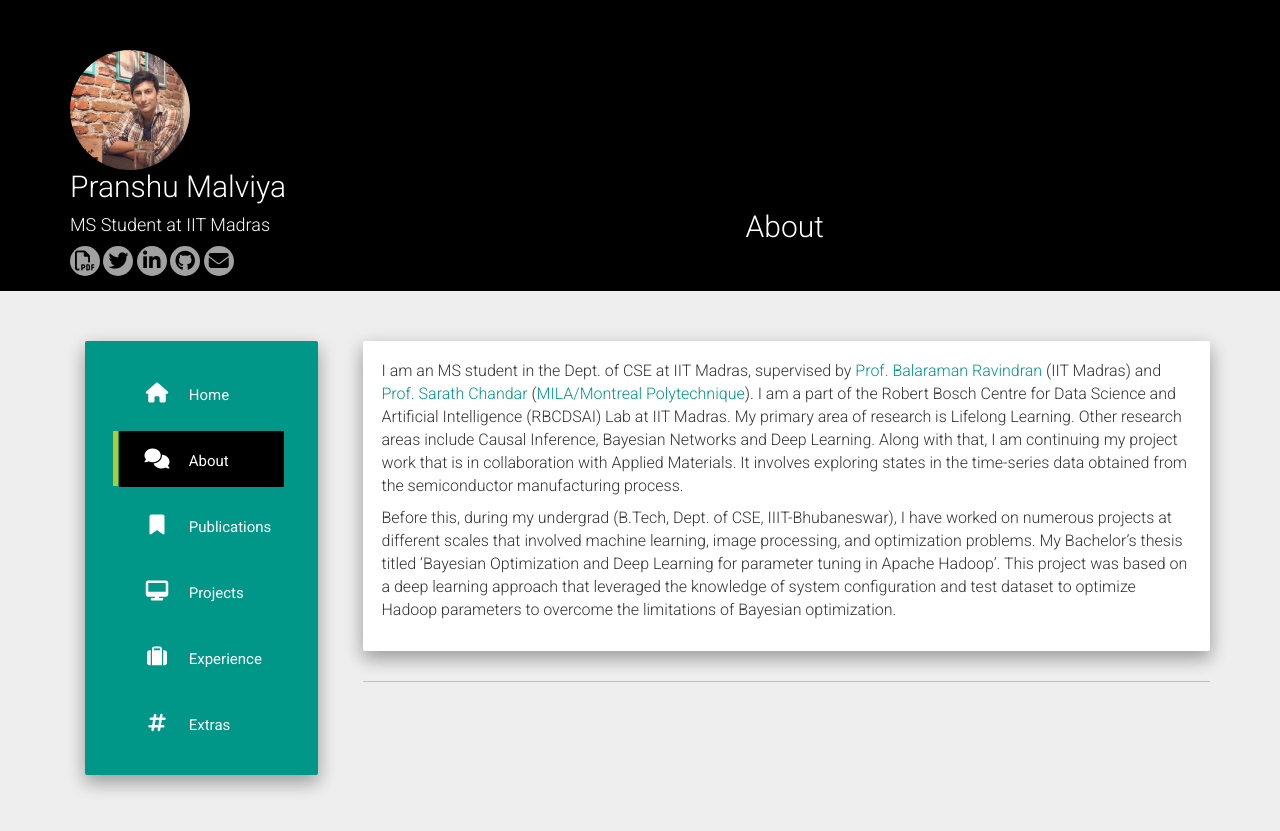
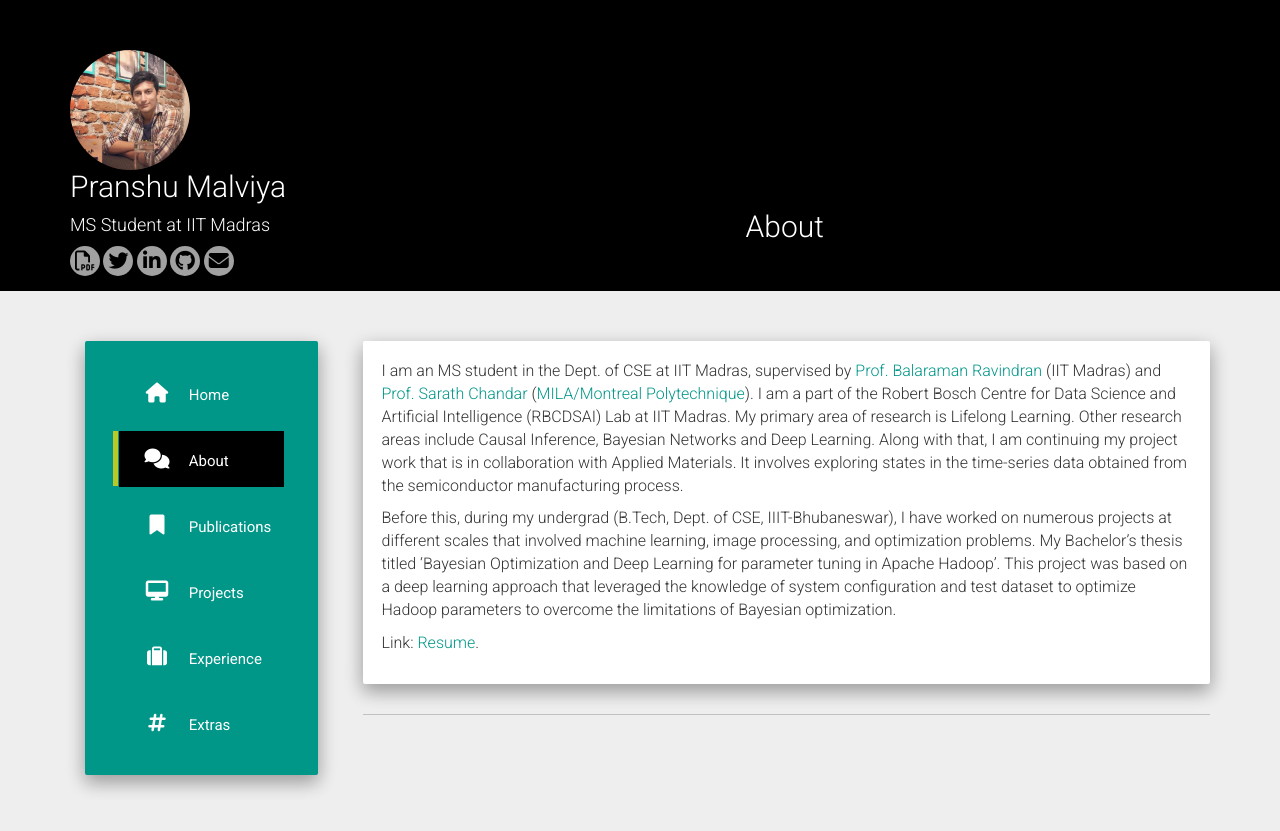
Before and after one commit to pranshu28/pranshu28.github.io, a Jekyll site: the page built from about.md, in a window 1280 px wide. Shown: the top 831 px of the page. Built offline with Jekyll 4.4.1, drawn with Linux system fonts in a browser that asks for light colours; nearby versions of some CDN libraries.

Commit message:
Update about.md

```diff
--- a/about.md
+++ b/about.md
@@ -6,3 +6,5 @@
 I am an MS student in the Dept. of CSE at IIT Madras, supervised by [Prof. Balaraman Ravindran](http://www.cse.iitm.ac.in/~ravi/) (IIT Madras) and [Prof. Sarath Chandar](http://sarathchandar.in) ([MILA/Montreal Polytechnique](https://mila.quebec/en/)). I am a part of the Robert Bosch Centre for Data Science and Artificial Intelligence (RBCDSAI) Lab at IIT Madras. My primary area of research is Lifelong Learning. Other research areas include Causal Inference, Bayesian Networks and Deep Learning. Along with that, I am continuing my project work that is in collaboration with Applied Materials. It involves exploring states in the time-series data obtained from the semiconductor manufacturing process.
 
 Before this, during my undergrad (B.Tech, Dept. of CSE, IIIT-Bhubaneswar), I have worked on numerous projects at different scales that involved machine learning, image processing, and optimization problems. My Bachelor's thesis titled 'Bayesian Optimization and Deep Learning for parameter tuning in Apache Hadoop'. This project was based on a deep learning approach that leveraged the knowledge of system configuration and test dataset to optimize Hadoop parameters to overcome the limitations of Bayesian optimization.
+
+Link: [Resume](https://drive.google.com/file/d/1ACn7-bC97EFCd11ERkVJ5p2Eiiu9yLjE/view?usp=sharing).
```
